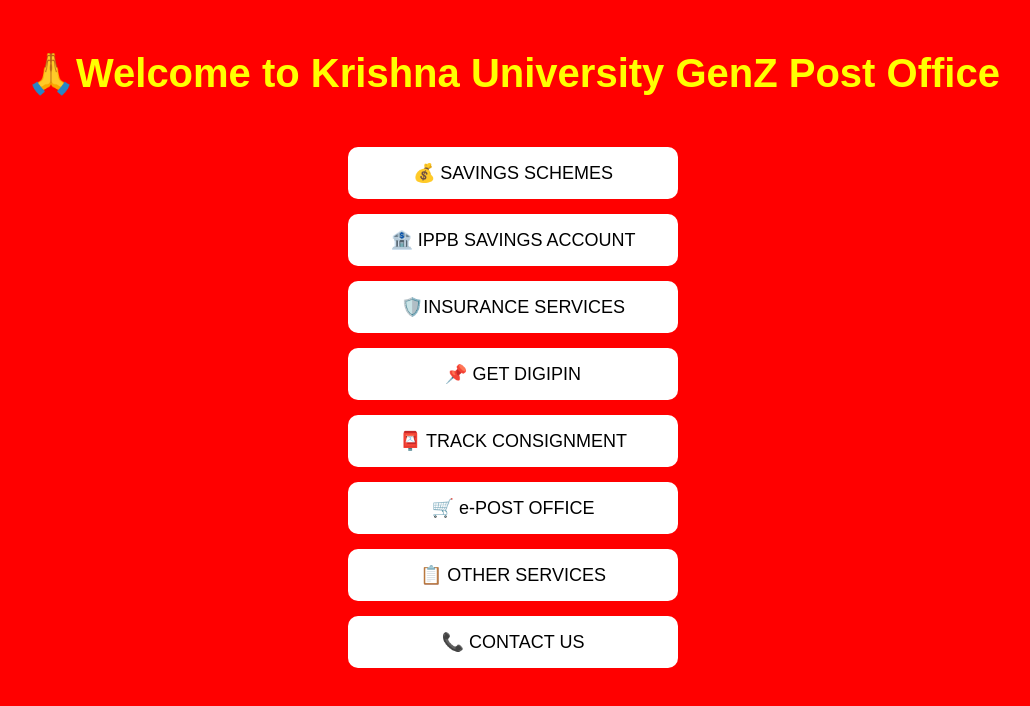
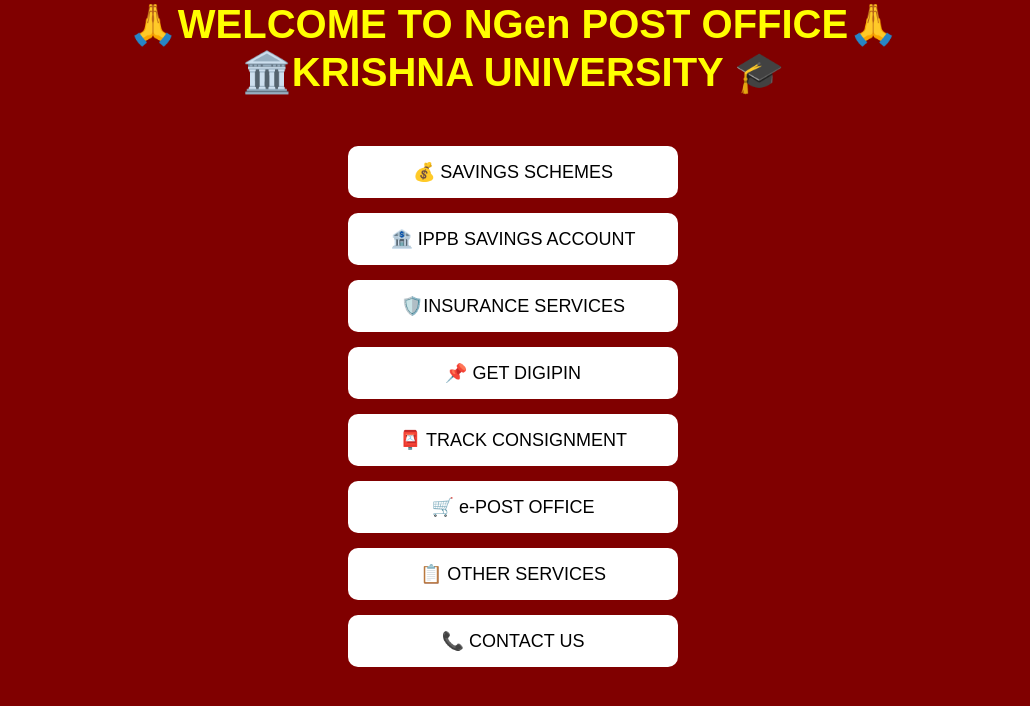
Before and after one commit to Raju-DVN/genz-post-office, a plain HTML site: page index.html in a window 1280 px wide. Shown: the whole page, without its empty margins (127-1157 px from the left). Drawn offline with Linux system fonts and the light colour scheme.

Commit message:
Update index.html

```diff
--- a/index.html
+++ b/index.html
@@ -7,15 +7,16 @@
         body {
             margin: 0;
             font-family: Arial, sans-serif;
-            background-color: red;
+            background-color: maroon;
             text-align: center;
         }
 
         h1 {
-            color: yellow;
-            margin-top: 50px;
-            font-size: 40px;
-        }
+    color: yellow;
+    margin: 0;
+    font-size: 40px;
+    line-height: 1.2;  /* controls spacing inside text */
+}
 
         .container {
             margin-top: 50px;
@@ -42,7 +43,8 @@
 </head>
 <body>
 
-    <h1>🙏Welcome to Krishna University GenZ Post Office</h1>
+    <h1>🙏WELCOME TO NGen POST OFFICE🙏</h1>
+  <h1>🏛️KRISHNA UNIVERSITY 🎓 </h1>
 
     <div class="container">
 
@@ -67,7 +69,7 @@
             📮 TRACK CONSIGNMENT
         </a>
 
-       <a class="tab" href="https://www.indiapost.gov.in/VAS/Pages/LocatePostOffices.aspx" target="_blank">
+       <a class="tab" href="https://www.epostoffice.gov.in/" target="_blank">
             🛒  e-POST OFFICE
         </a>
       <a class="tab" href="https://www.indiapost.gov.in/otheronlineservices/aadhaar-updation" target="_blank">
```
